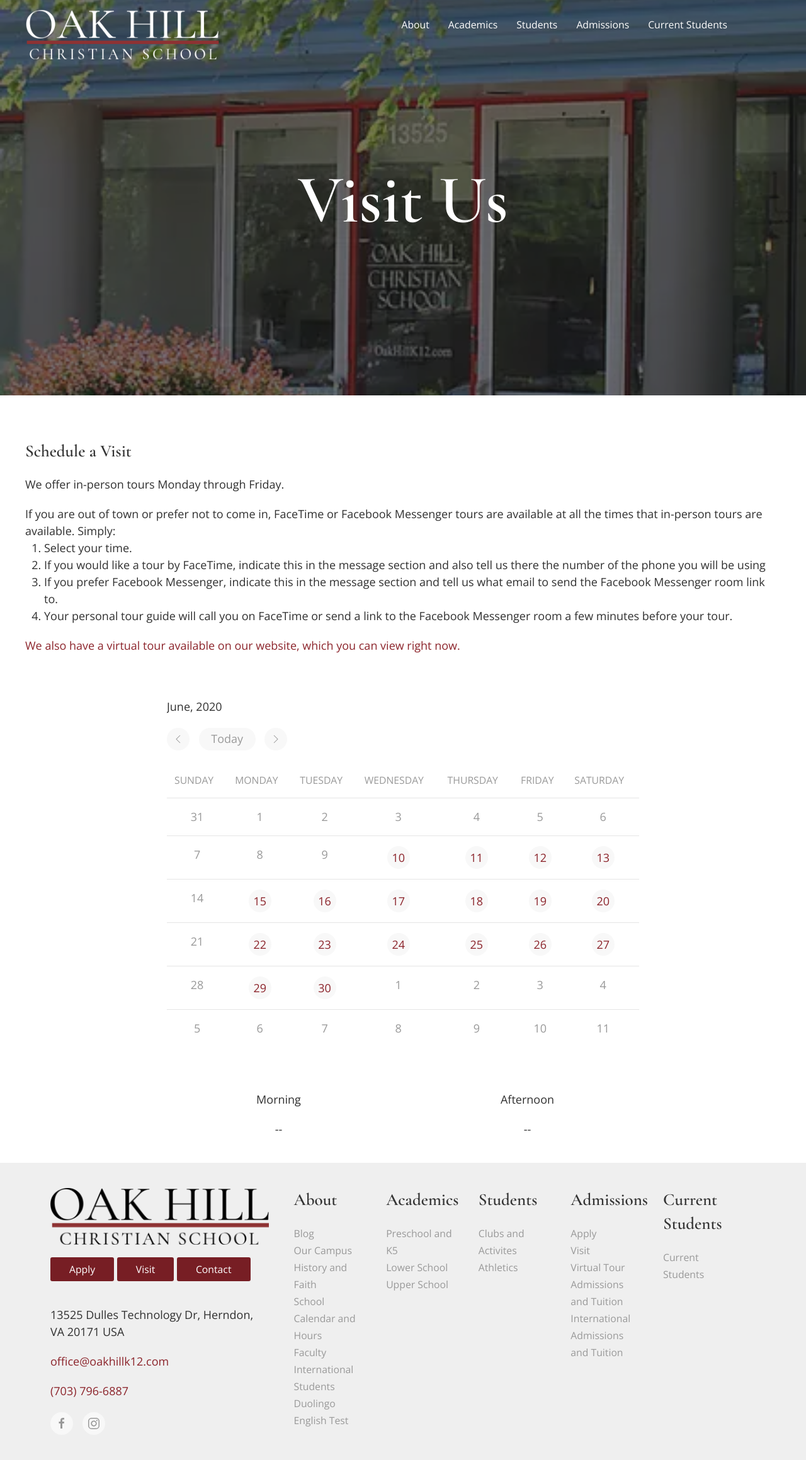
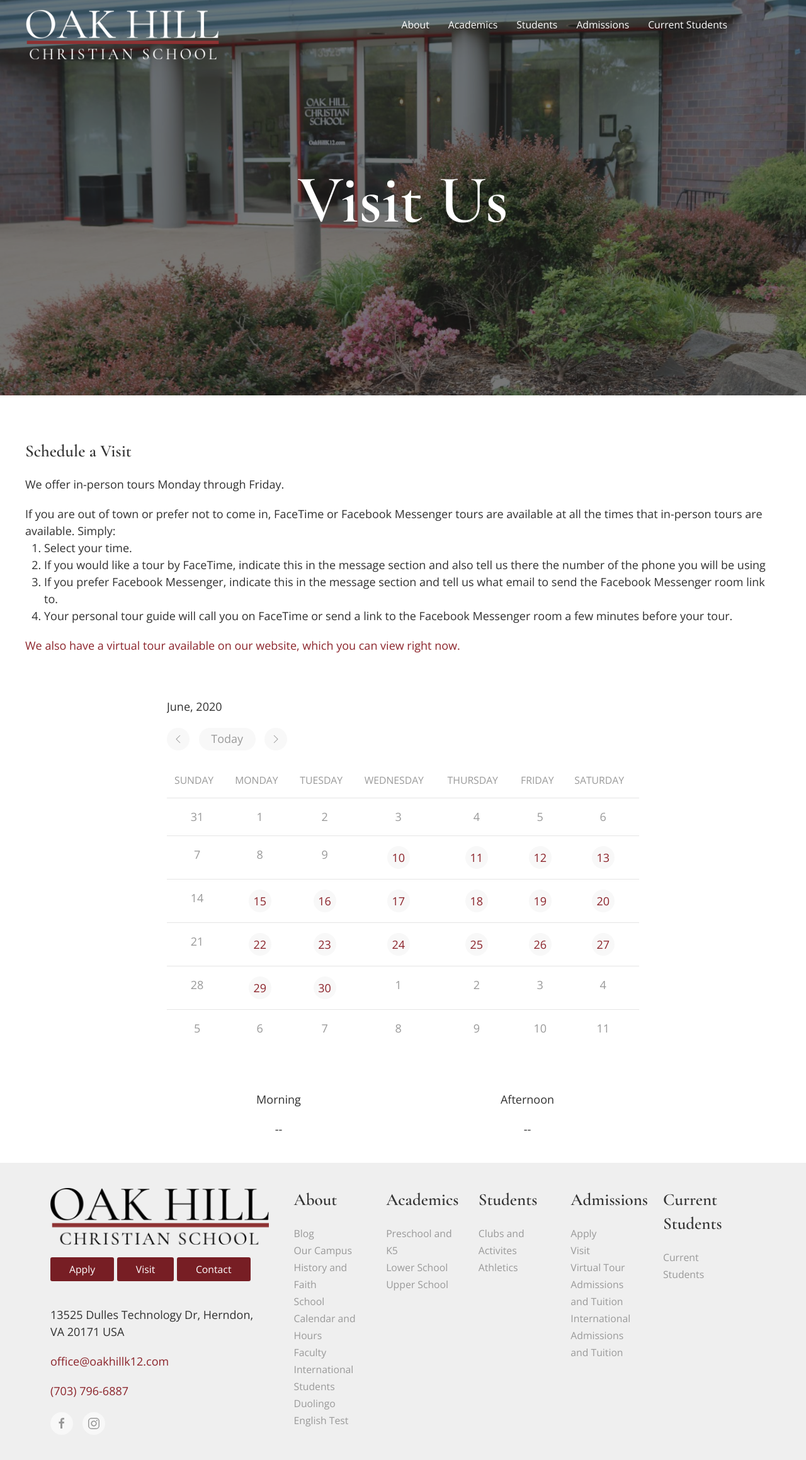
Before and after one commit to OakHillChristianSchool/oak-hill-website, a Jekyll site: the page built from visit.html, in a window 1280 px wide. Shown: the whole page at 63% size. Built offline with Jekyll 4.4.1, drawn with Linux system fonts in a browser that asks for light colours.

Commit message:
update visit page picture

```diff
--- a/visit.html
+++ b/visit.html
@@ -1,6 +1,6 @@
 ---
 layout: image-title
-image: assets/images/campus.webp
+image: assets/images/building-front.jpg
 title: Visit Us
 ---
 
```
Also changed, not shown: assets/images/building-front.jpg (added).
